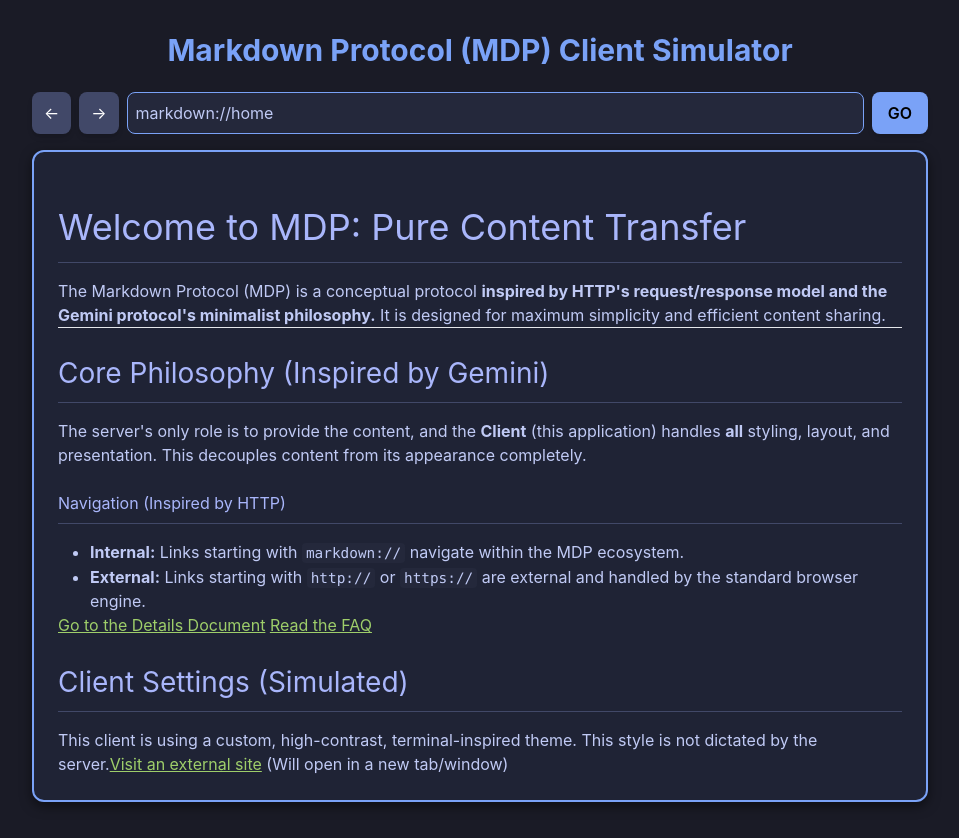
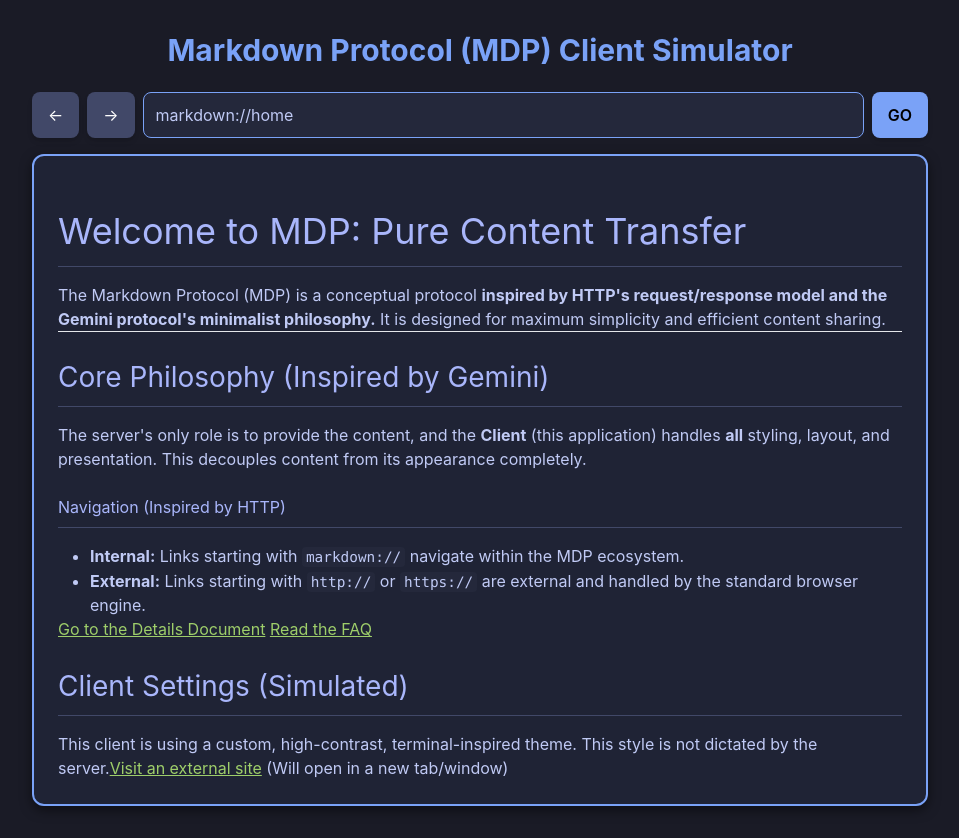
Before and after one commit to 4uffin/markdown-protocol, a plain HTML site: page index.html in a window 1280 px wide. Shown: the whole page, without its empty margins (160-1119 px from the left). Drawn offline with nearby package versions, Linux system fonts and the light colour scheme.

Commit message:
Update button styles and input padding in index.html

```diff
--- a/index.html
+++ b/index.html
@@ -62,14 +62,14 @@
 
         <!-- Address Bar / Navigation -->
         <div class="flex space-x-2 mb-4">
-            <button id="backButton" aria-label="Back" title="Go Back in MDP History" class="px-3 py-2 bg-[#414868] hover:bg-[#545c85] text-white rounded-lg shadow-md transition duration-150" disabled>
+            <button id="backButton" aria-label="Back" title="Go Back in MDP History" class="px-4 py-2.5 bg-[#414868] hover:bg-[#545c85] text-white rounded-lg shadow-md transition duration-150" disabled>
                 &larr;
             </button>
-            <button id="forwardButton" aria-label="Forward" title="Go Forward in MDP History" class="px-3 py-2 bg-[#414868] hover:bg-[#545c85] text-white rounded-lg shadow-md transition duration-150" disabled>
+            <button id="forwardButton" aria-label="Forward" title="Go Forward in MDP History" class="px-4 py-2.5 bg-[#414868] hover:bg-[#545c85] text-white rounded-lg shadow-md transition duration-150" disabled>
                 &rarr;
             </button>
-            <input id="urlInput" title="Enter a markdown:// URI or full URL to navigate" type="text" class="flex-grow p-2 rounded-lg bg-[#24283b] text-[#c0caf5] border border-[#7aa2f7] focus:border-[#a9b6fb] focus:ring-0" value="markdown://home">
-            <button id="goButton" title="Navigate to the entered URI" class="px-4 py-2 bg-[#7aa2f7] hover:bg-[#a9b6fb] text-black font-semibold rounded-lg shadow-md transition duration-150">
+            <input id="urlInput" title="Enter a markdown:// URI or full URL to navigate" type="text" class="flex-grow px-3 py-2.5 rounded-lg bg-[#24283b] text-[#c0caf5] border border-[#7aa2f7] focus:border-[#a9b6fb] focus:ring-0" value="markdown://home">
+            <button id="goButton" title="Navigate to the entered URI" class="px-4 py-2.5 bg-[#7aa2f7] hover:bg-[#a9b6fb] text-black font-semibold rounded-lg shadow-md transition duration-150">
                 GO
             </button>
         </div>
```
